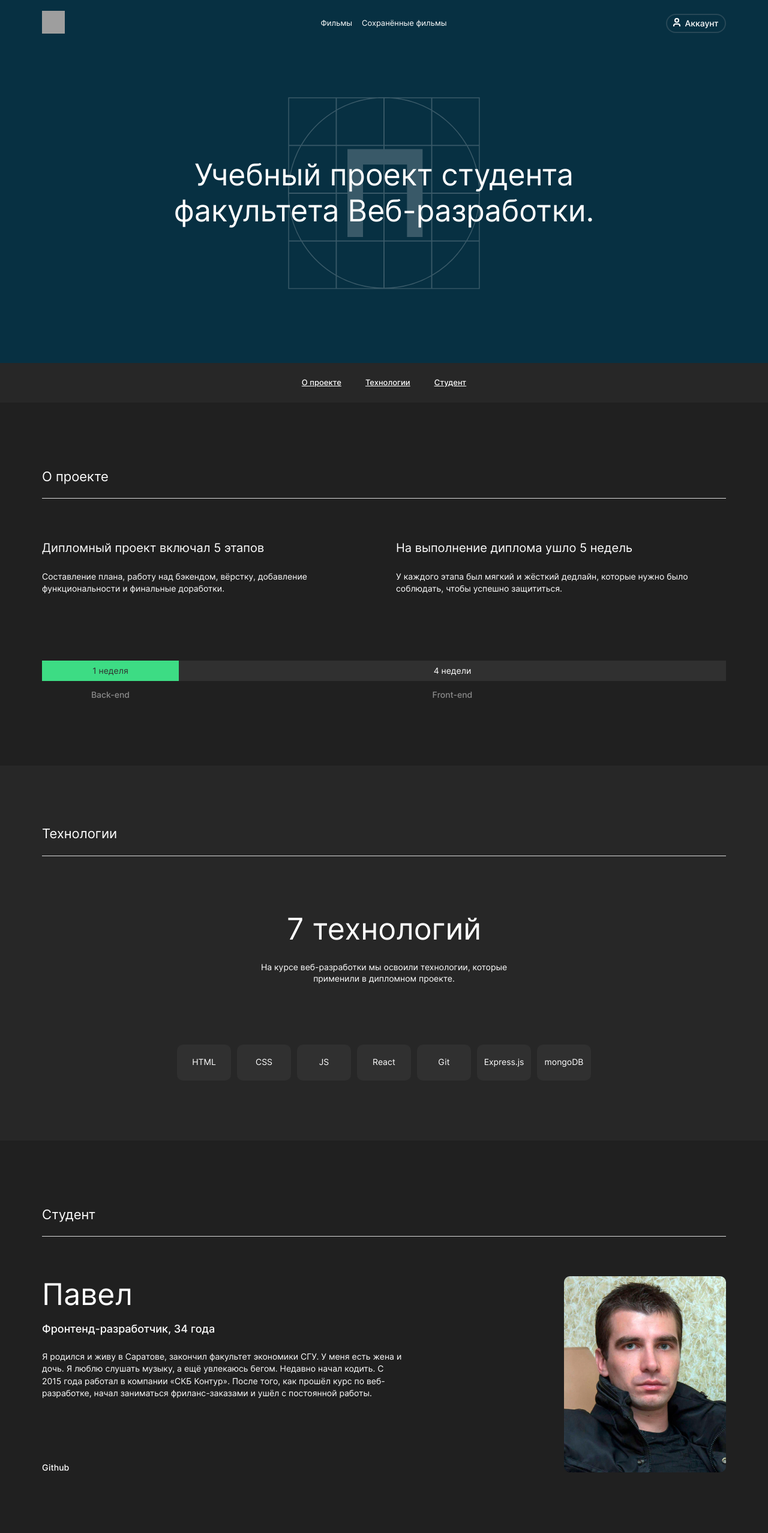
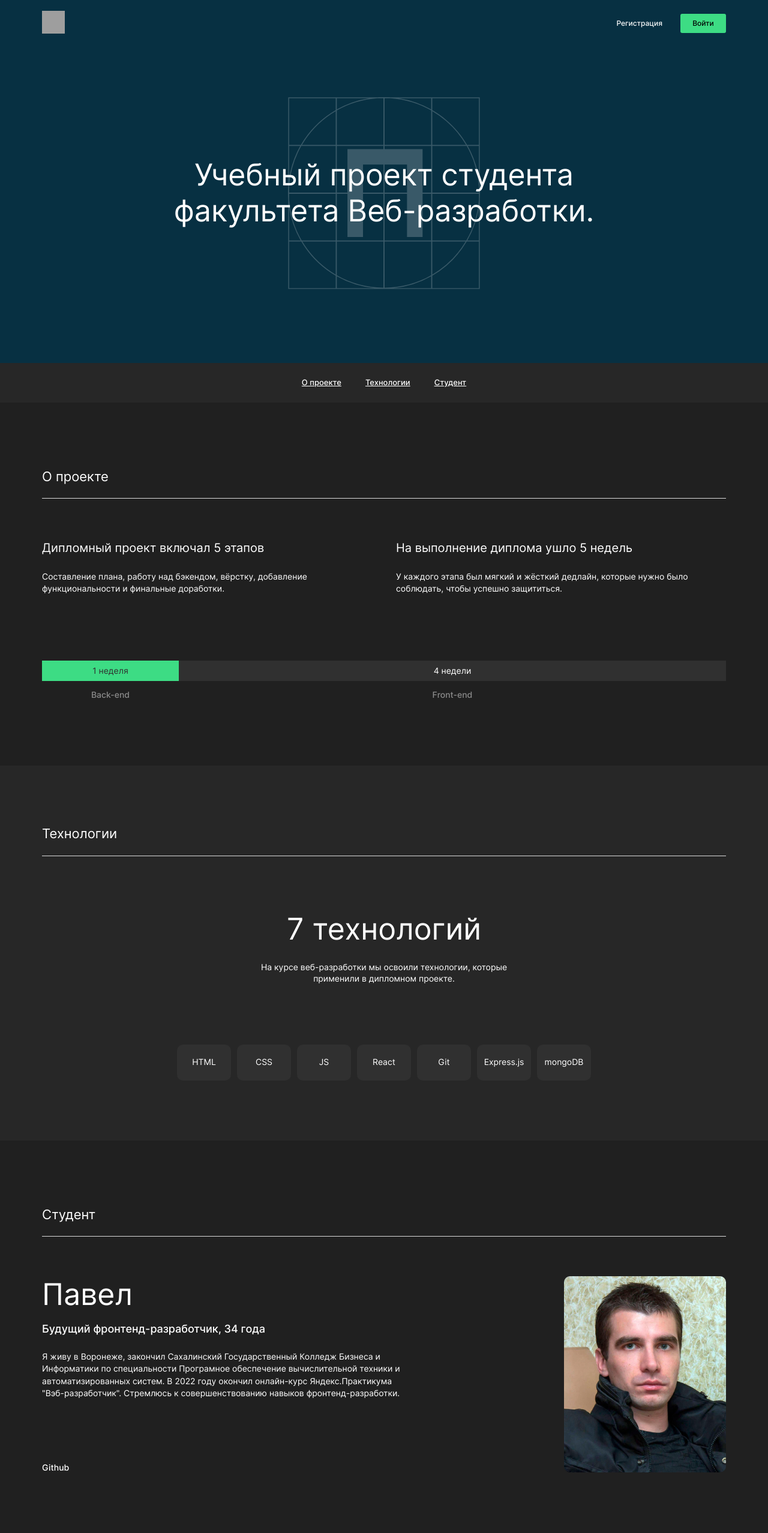
Before and after one commit to pstkachuk/movies-explorer-frontend, a React (Create React App) app: page / in a window 1280 px wide. Shown: the top 2555 px of the page at 60% size. Built offline with nearby package versions, Linux system fonts and the light colour scheme; no server answers; grey boxes are pictures that could not be loaded.

Commit message:
код-стайл

```diff
--- a/src/components/AboutMe/AboutMe.js
+++ b/src/components/AboutMe/AboutMe.js
@@ -10,10 +10,10 @@ function AboutMe() {
         <div className="about-me__info">
           <div className="about-me__description">
             <h3 className="about-me__name">Павел</h3>
-            <p className="about-me__subtitle">Фронтенд-разработчик, 34 года</p>
+            <p className="about-me__subtitle">Будущий фронтенд-разработчик, 34 года</p>
             <p className="about-me__paragraph">
-              Я родился и живу в Саратове, закончил факультет экономики СГУ. У меня есть жена
-              и дочь. Я люблю слушать музыку, а ещё увлекаюсь бегом. Недавно начал кодить. С 2015 года работал в компании «СКБ Контур». После того, как прошёл курс по веб-разработке, начал заниматься фриланс-заказами и ушёл с постоянной работы.
+              Я живу в Воронеже, закончил Сахалинский Государственный Колледж Бизнеса и Информатики по специальности Програмное обеспечение вычислительной техники и автоматизированных систем.
+              В 2022 году окончил онлайн-курс Яндекс.Практикума "Вэб-разработчик". Стремлюсь к совершенствованию навыков фронтенд-разработки.
             </p>
           </div>
           <a
--- a/src/components/App/App.js
+++ b/src/components/App/App.js
@@ -11,14 +11,12 @@ import Register from '../Register/Register';
 import Login from '../Login/Login';
 import PageNotFound from '../PageNotFound/PageNotFound';
 import mainApi from '../../utils/MainApi';
-import moviesApi from '../../utils/MoviesApi';
 import ProtectedRoute from '../ProtectedRoute/ProtectedRoute';
 import { CurrentUserContext } from '../../contexts/CurrentUserContext'
-import Preloader from '../Preloader/Preloader';
 
 function App() {
-  const [loggedIn, setLoggedIn] = useState(true);
-  const [currentUser, setCurrentUser] = useState({name: 'test', email: 'test@test.ru', _id: '001'});
+  const [loggedIn, setLoggedIn] = useState(false);
+  const [currentUser, setCurrentUser] = useState({});
   const [tooltip, setTooltip] = useState({});
   const [isPreloaderOpen, setIsPreloaderOpen] = useState(false);
   const [savedUserMovies, setSavedUserMovies] = useState([]);
--- a/src/components/Movies/Movies.js
+++ b/src/components/Movies/Movies.js
@@ -17,10 +17,6 @@ function Movies({ setTooltip, setIsPreloaderOpen, isPreloaderOpen, tooltip, onDe
   const [initialMovies, setInitialMovies] = useState([]); //фильмы, найденые по запросу
   const [filteredMovies, setFilteredMovies] = useState([]); //отфильтрованые фильмы
   const [isShortMoviesChecked, setIsShortMoviesChecked] = useState(false);
-
-  // useEffect(() => {
-  //   console.log(filteredMovies);
-  // })
 
   function handleFilterChecked() {
     setIsShortMoviesChecked(!isShortMoviesChecked);
--- a/src/components/MoviesCardList/MoviesCardList.js
+++ b/src/components/MoviesCardList/MoviesCardList.js
@@ -13,7 +13,7 @@ function MoviesCardList({ onSaveMovie, filteredMovies, onDeleteMovie, savedUserM
 
   useEffect(() => {
     setNewMoviesCount();
-  }, [maxMoviesToShow])
+  }, [maxMoviesToShow, setNewMoviesCount])
 
   useEffect(() => {
     window.addEventListener('resize', function() {
--- a/src/components/NavTab/NavTab.js
+++ b/src/components/NavTab/NavTab.js
@@ -1,5 +1,5 @@
 import './NavTab.css';
-import { Route, Link } from 'react-router-dom';
+import { Route } from 'react-router-dom';
 
 function NavTab() {
   return (
--- a/src/components/SavedMovies/SavedMovies.js
+++ b/src/components/SavedMovies/SavedMovies.js
@@ -32,7 +32,16 @@ function SavedMovies({ isPreloaderOpen, tooltip, setTooltip, savedUserMovies, on
   }
 
   function handleFilterChecked() {
-    if (isShortMoviesChecked) {
+    if (!isShortMoviesChecked) {
+      setIsShortMoviesChecked(true);
+      localStorage.setItem('savedShortMovies', true);
+      setRenderedMovies(getShortMovies(filteredMovies));
+      if (getShortMovies(filteredMovies).length === 0) {
+        setIsMoviesFound(true);
+      } else {
+        setIsMoviesFound(false);
+      }
+    } else {
       setIsShortMoviesChecked(false);
       localStorage.setItem('savedShortMovies', false);
       if (filteredMovies.length === 0) {
@@ -41,15 +50,6 @@ function SavedMovies({ isPreloaderOpen, tooltip, setTooltip, savedUserMovies, on
         setIsMoviesFound(false);
       }
       setRenderedMovies(filteredMovies);
-    } else {
-      setIsShortMoviesChecked(true);
-      localStorage.setItem('savedShortMovies', true);
-      setRenderedMovies(getShortMovies(filteredMovies));
-      if (getShortMovies(filteredMovies).length === 0) {
-        setIsMoviesFound(true);
-      } else {
-        setIsMoviesFound(false);
-      }
     }
   }
 
--- a/src/components/SearchForm/SearchForm.js
+++ b/src/components/SearchForm/SearchForm.js
@@ -8,9 +8,7 @@ import { useLocation } from 'react-router-dom';
 function SearchForm({ handleSearch, handleFilterChecked, isShortMoviesChecked }) {
   const currentUser = useContext(CurrentUserContext);
   const location = useLocation();
-
   const [errorMessage, setErrorMessage] = useState('');
-
   const { values, handleChange, isValid, setIsValid } = useFormWithValidation();
 
   function handleSubmit(evt) {
--- a/src/components/TooltipMessage/TooltipMessage.js
+++ b/src/components/TooltipMessage/TooltipMessage.js
@@ -11,7 +11,10 @@ function TooltipMessage({ tooltip }) {
 
   return (
     <div className={
-       `tooltip ${ location.pathname === "/profile" && "tooltip_profile" } ${ (location.pathname === ("/movies") || location.pathname === ("/saved-movies")) && "tooltip_movies" } ${ tooltip.isShow && "tooltip_show" } `
+       `tooltip
+       ${ location.pathname === "/profile" && "tooltip_profile" }
+       ${ (location.pathname === ("/movies") || location.pathname === ("/saved-movies")) && "tooltip_movies" }
+       ${ tooltip.isShow && "tooltip_show" } `
        }>
       { tooltip.message }
     </div>
```
